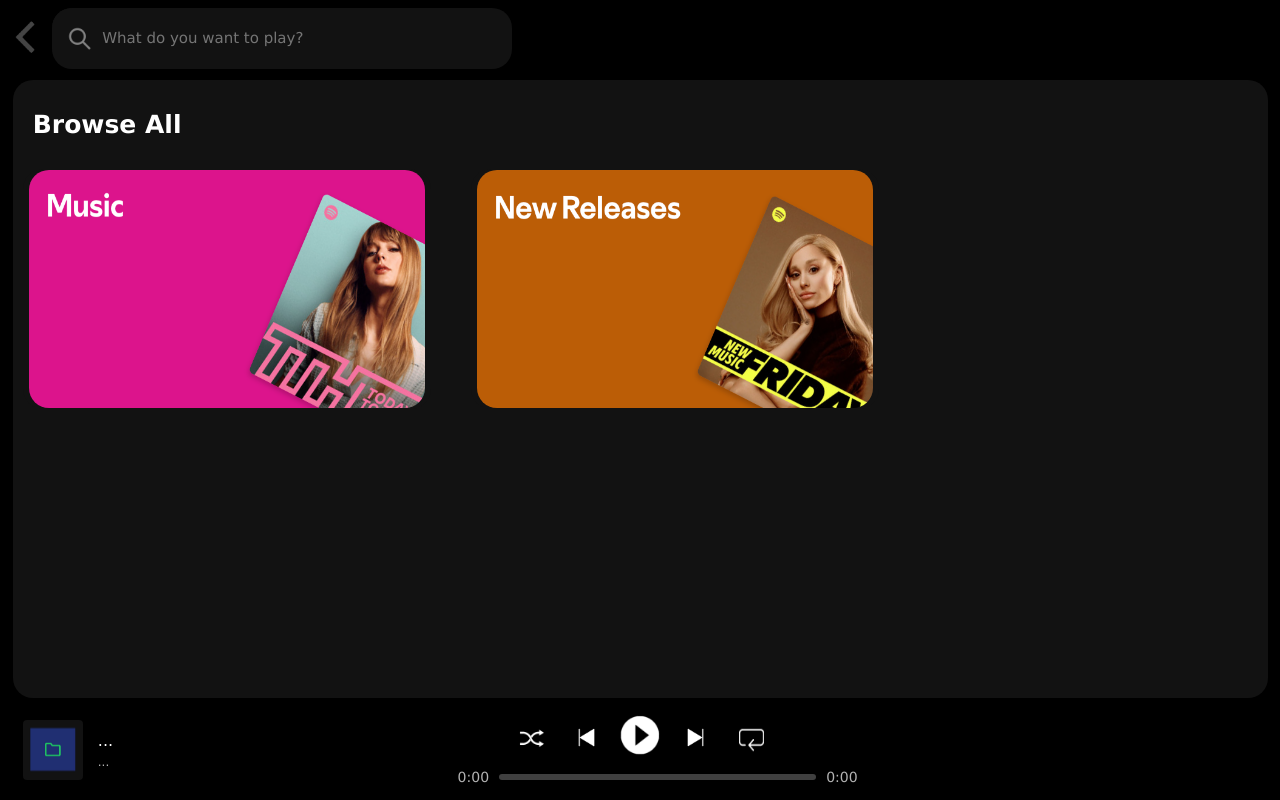
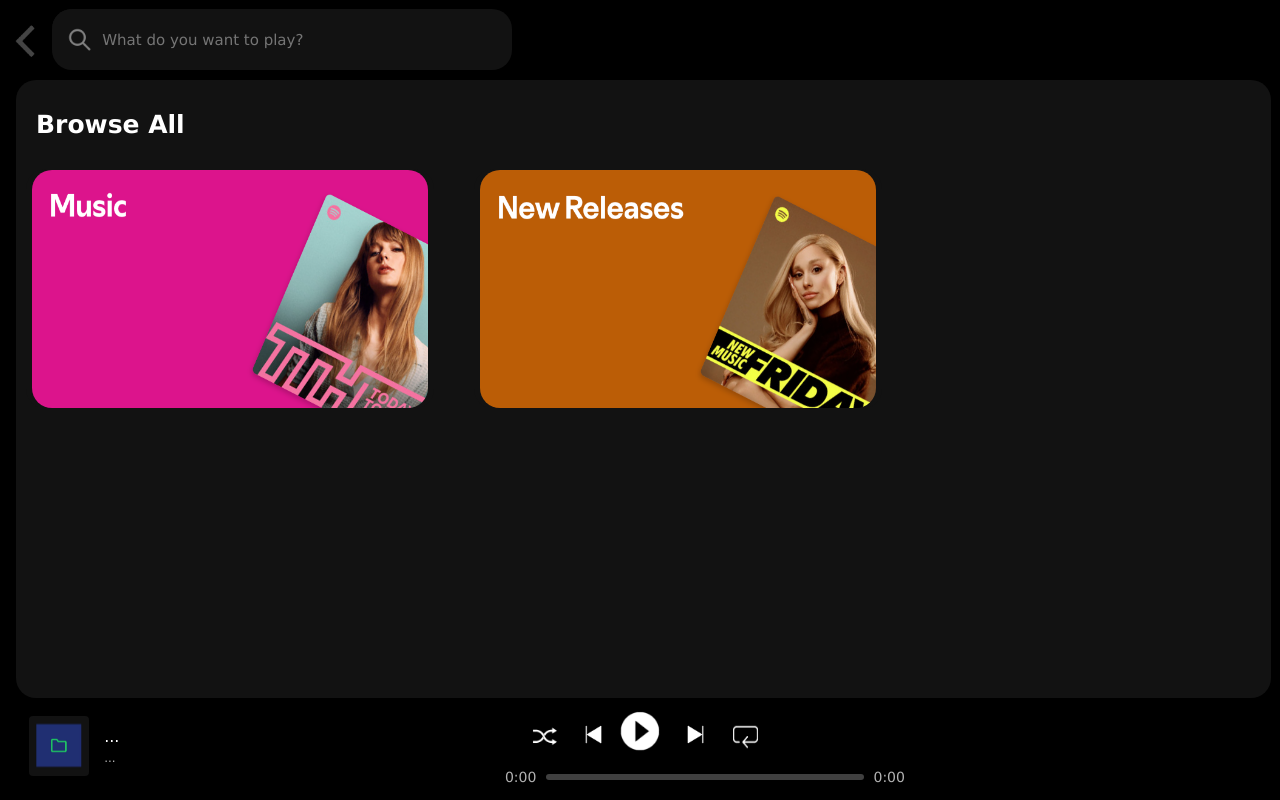
Before and after one commit to TheDestroyerOfAllWorlds/Clubfinity-Training-All-Modules, a plain HTML site: page Clone Website & Interactive Webpage/main.html in a window 1280 px wide. Drawn offline with Linux system fonts and the light colour scheme.

Commit message:
Update main.css

```diff
--- a/Clone Website & Interactive Webpage/main.css
+++ b/Clone Website & Interactive Webpage/main.css
@@ -11,7 +11,7 @@
     width: 96.5%;
     height: 74.75%;
     top: 10%;
-    left: 1%;
+    left: 1.25%;
     position: absolute;
     padding: 10px;
 }
@@ -56,6 +56,7 @@
     left: 3.5%;
     position: relative;
     z-index: 1;
+    margin-top: 0.75%;
 }
 
 .search input {
@@ -83,7 +84,7 @@
     width: 50px;
     height: 50px;
     left: 0%;
-    top: 1.5%;
+    top: 2%;
     z-index: 2;
 }
 
@@ -111,7 +112,7 @@
 .pause_button {
     position: absolute;
     width: 50px;
-    bottom: 40px;
+    bottom: 5.5%;
     left: 50%;
     transform: translateX(-50%);
 }
@@ -124,31 +125,31 @@
 .skip_button {
     position: absolute;
     width: 35px;
-    bottom: 45px;
+    bottom: 6%;
     left: 53%;
 }
 
 .previous_song_button {
     position: absolute;
     width: 35px;
-    bottom: 45px;
-    left: 44.45%;
+    bottom: 6%;
+    left: 45%;
 }
 
 .shuffle_play {
     position: absolute;
     width: 40px;
     height: 30px;
-    bottom: 47px;
-    left: 40%;
+    bottom: 6.15%;
+    left: 41%;
 }
 
 .repeat {
     position: absolute;
     width: 25px;
     height: 30px;
-    bottom: 45.5px;
-    left: 57.75%;
+    bottom: 6%;
+    left: 57.25%;
 }
 
 .song_info {
@@ -156,8 +157,8 @@
     border-radius: 8px;
     max-width: 300px;
     position: fixed;
-    bottom: 1.25%;
-    left: 1%;
+    bottom: 1.75%;
+    left: 1.5%;
     padding: 10px;
     display: flex;
     align-items: center;
@@ -197,7 +198,7 @@
     position: fixed;
     gap: 10px;
     width: 400px;
-    left: 35.75%;
+    left: 39.45%;
     bottom: 15px;
 }
 
@@ -228,7 +229,7 @@
 #file_explorer {
     position: absolute;
     border-radius: 20px;
-    top: 14.5%;
-    left: 17%;
+    top: 13.875%;
+    left: 13%;
     z-index: 2;
   }
```
